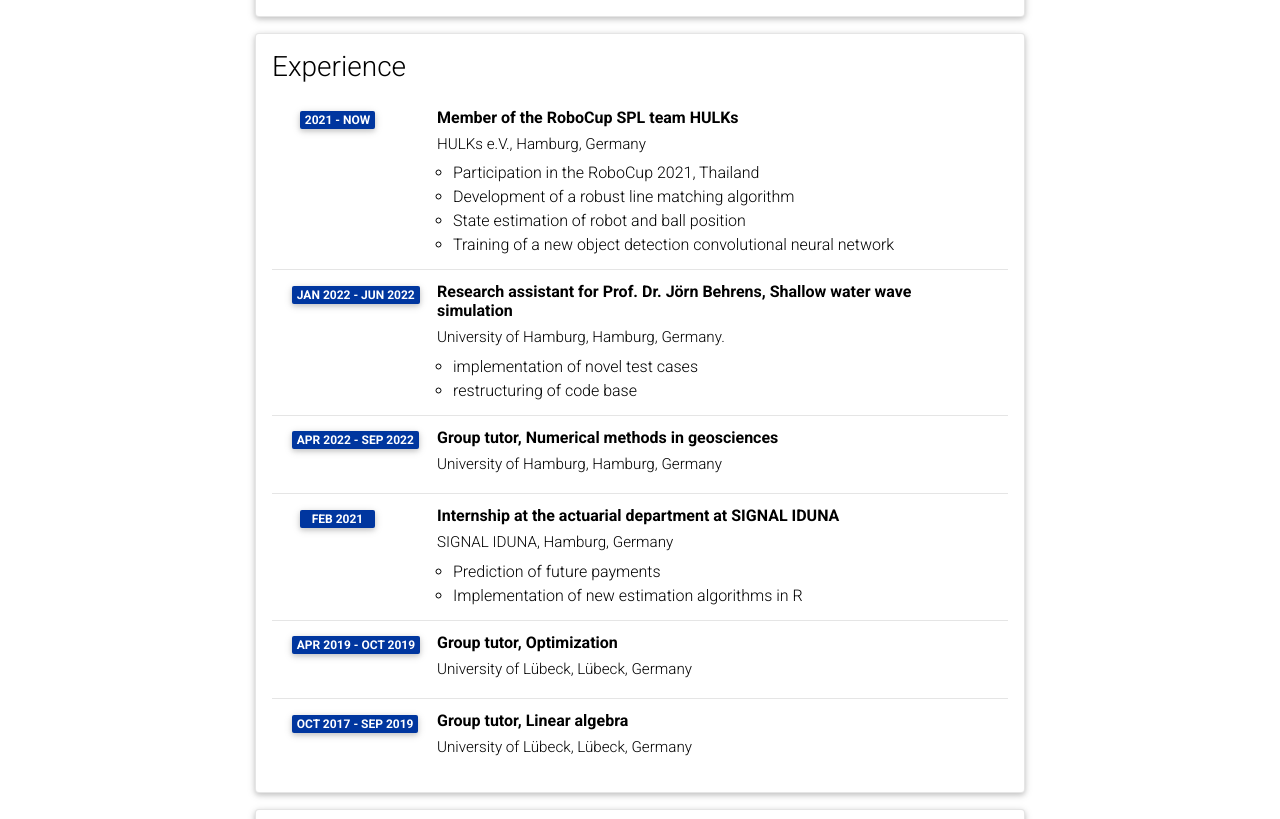
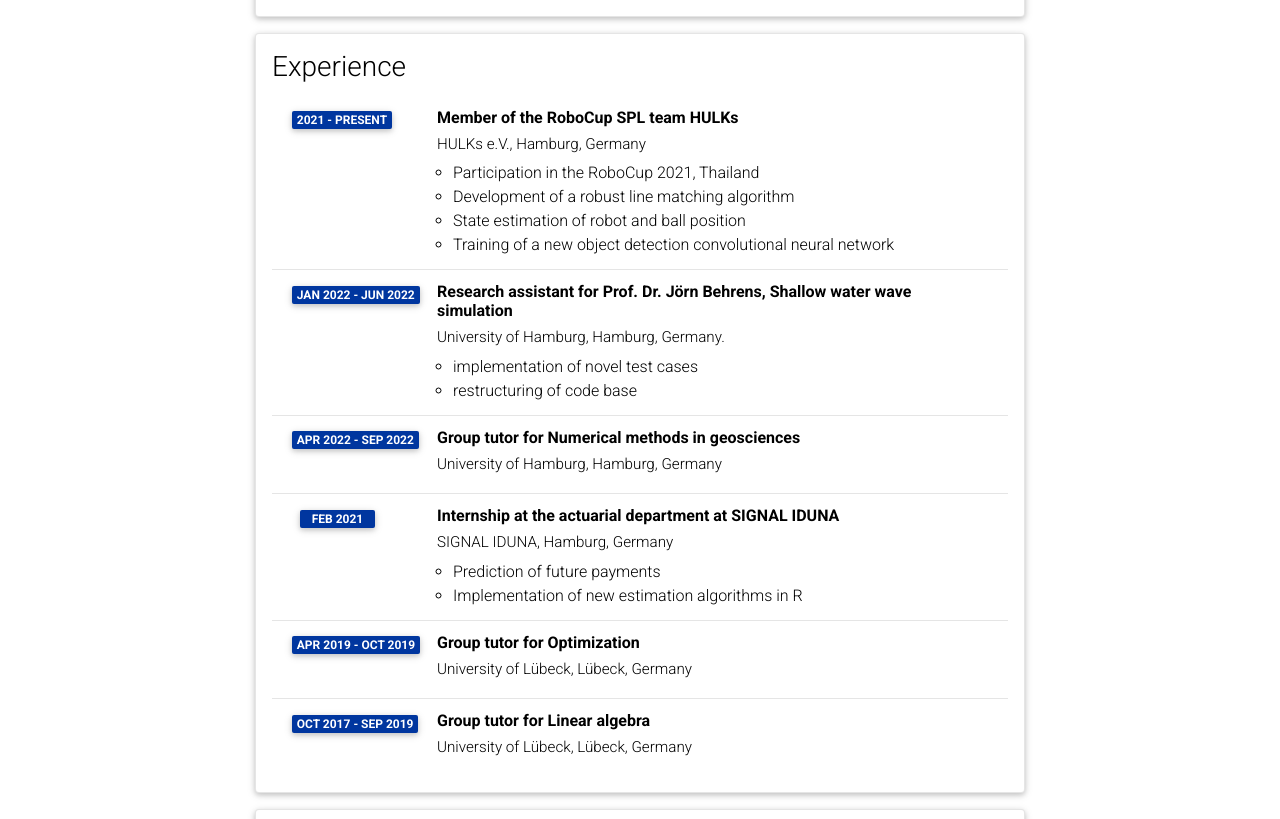
Before and after one commit to jonathan-hellwig/jonathan-hellwig.github.io, a Jekyll site: the page built from _pages/cv.md, in a window 1280 px wide and 1400 px high, scrolled down 632 px. Shown: the part 147-966 px from the top of the window. Built offline with Jekyll 4.4.1, drawn with Linux system fonts in a browser that asks for light colours; comment, search, counter and statistics services are not loaded; a style sheet for code colours, icons or effects is not loaded.

Commit message:
Update CV

```diff
--- a/_data/cv.yml
+++ b/_data/cv.yml
@@ -30,7 +30,7 @@
   contents:
     - title: Member of the RoboCup SPL team HULKs
       institution: HULKs e.V., Hamburg, Germany
-      year: 2021 - Now
+      year: 2021 - Present
       description:
         - Participation in the RoboCup 2021, Thailand
         - Development of a robust line matching algorithm
@@ -44,7 +44,7 @@
         - implementation of novel test cases
         - restructuring of code base
 
-    - title: Group tutor, Numerical methods in geosciences
+    - title: Group tutor for Numerical methods in geosciences
       institution: University of Hamburg, Hamburg, Germany
       year: Apr 2022 - Sep 2022 # 04.04.2022 - 30.09.2022
       description:
@@ -56,11 +56,11 @@
         - Prediction of future payments
         - Implementation of new estimation algorithms in R
 
-    - title: Group tutor, Optimization
+    - title: Group tutor for Optimization
       institution: University of Lübeck, Lübeck, Germany
       year: Apr 2019 - Oct 2019
 
-    - title: Group tutor, Linear algebra
+    - title: Group tutor for Linear algebra
       institution: University of Lübeck, Lübeck, Germany
       year: Oct 2017 - Sep 2019
 
```
Also changed, not shown: 1 other file.
